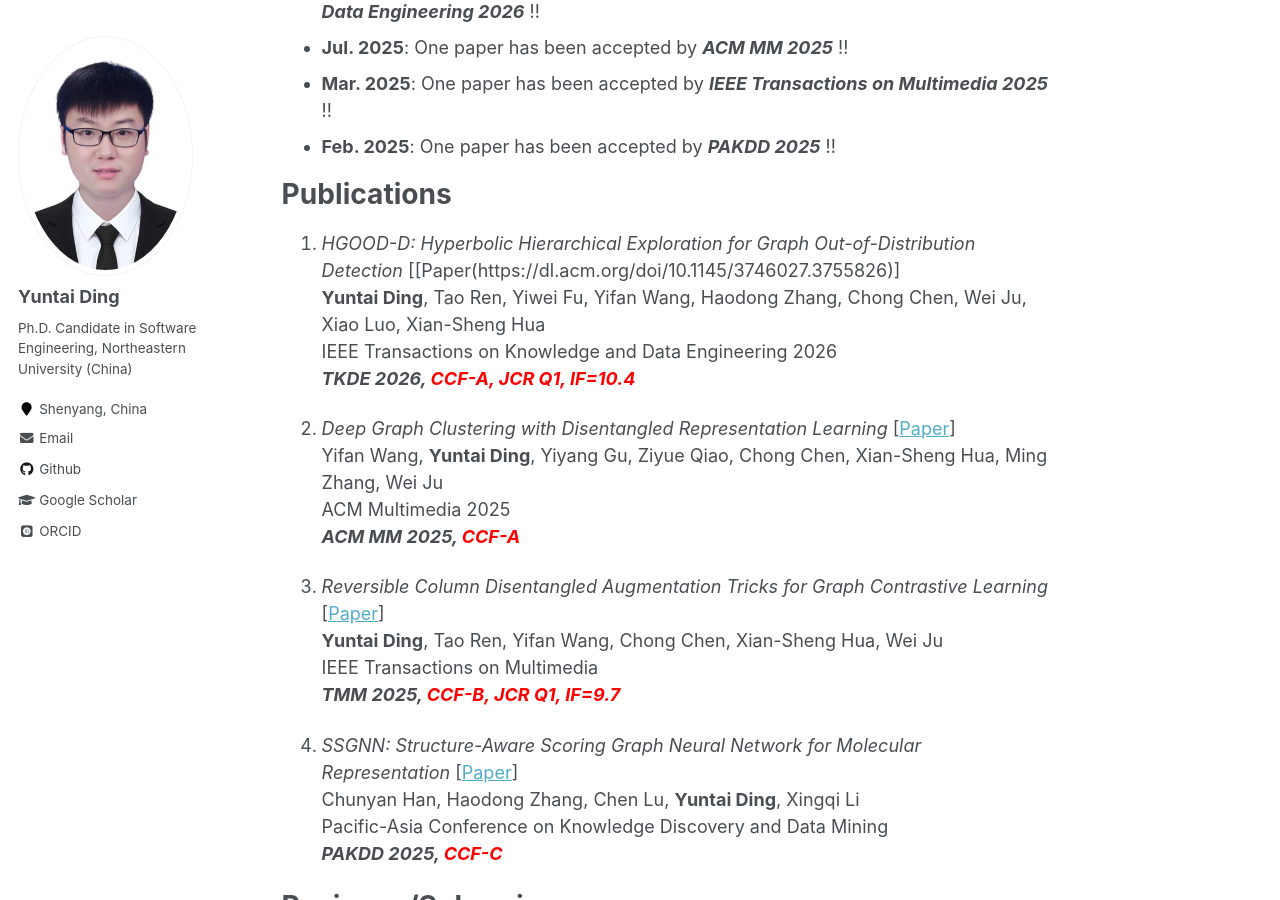
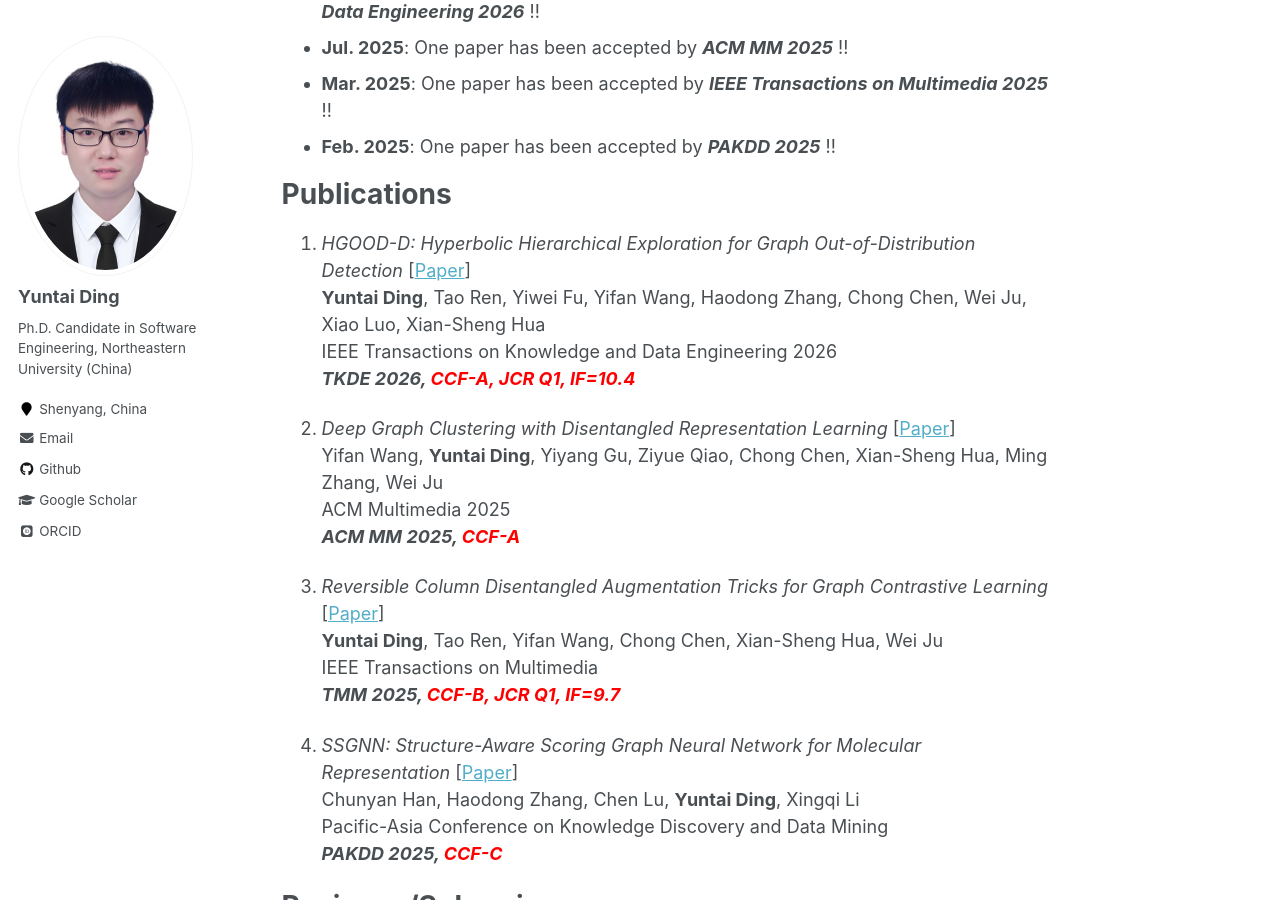
Before and after one commit to BBDing-DYT/BBDing-DYT.github.io, a Jekyll site: the page built from _pages/about.md, in a window 1280 px wide and 900 px high, scrolled down 535 px. Built offline with Jekyll 4.4.1, drawn with Linux system fonts in a browser that asks for light colours; some web fonts are replaced; part of the change alters nothing that is shown.

Commit message:
Update about.md

```diff
--- a/_pages/about.md
+++ b/_pages/about.md
@@ -26,13 +26,13 @@ Research interests
 Publications
 =====
 
-1. *HGOOD-D: Hyperbolic Hierarchical Exploration for Graph Out-of-Distribution Detection* [[Paper(https://dl.acm.org/doi/10.1145/3746027.3755826)] <br>
+1. *HGOOD-D: Hyperbolic Hierarchical Exploration for Graph Out-of-Distribution Detection* [[Paper]([https://ieeexplore.ieee.org/document/11197592](https://ieeexplore.ieee.org/xpl/mostRecentIssue.jsp?punumber=69&isnumber=11479420))] <br>
 **Yuntai Ding**, Tao Ren, Yiwei Fu, Yifan Wang, Haodong Zhang, Chong Chen, Wei Ju, Xiao Luo, Xian-Sheng
 Hua <br>
 IEEE Transactions on Knowledge and Data Engineering 2026 <br>
 ***TKDE 2026, <span style="color:red">CCF-A, JCR Q1, IF=10.4</span>***
 
-1. *Deep Graph Clustering with Disentangled Representation Learning* [[Paper](https://dl.acm.org/doi/10.1145/3746027.3755826)] <br>
+2. *Deep Graph Clustering with Disentangled Representation Learning* [[Paper](https://dl.acm.org/doi/10.1145/3746027.3755826)] <br>
 Yifan Wang, **Yuntai Ding**, Yiyang Gu, Ziyue Qiao, Chong Chen, Xian-Sheng Hua, Ming Zhang, Wei Ju <br>
 ACM Multimedia 2025 <br>
 ***ACM MM 2025, <span style="color:red">CCF-A</span>***
```
